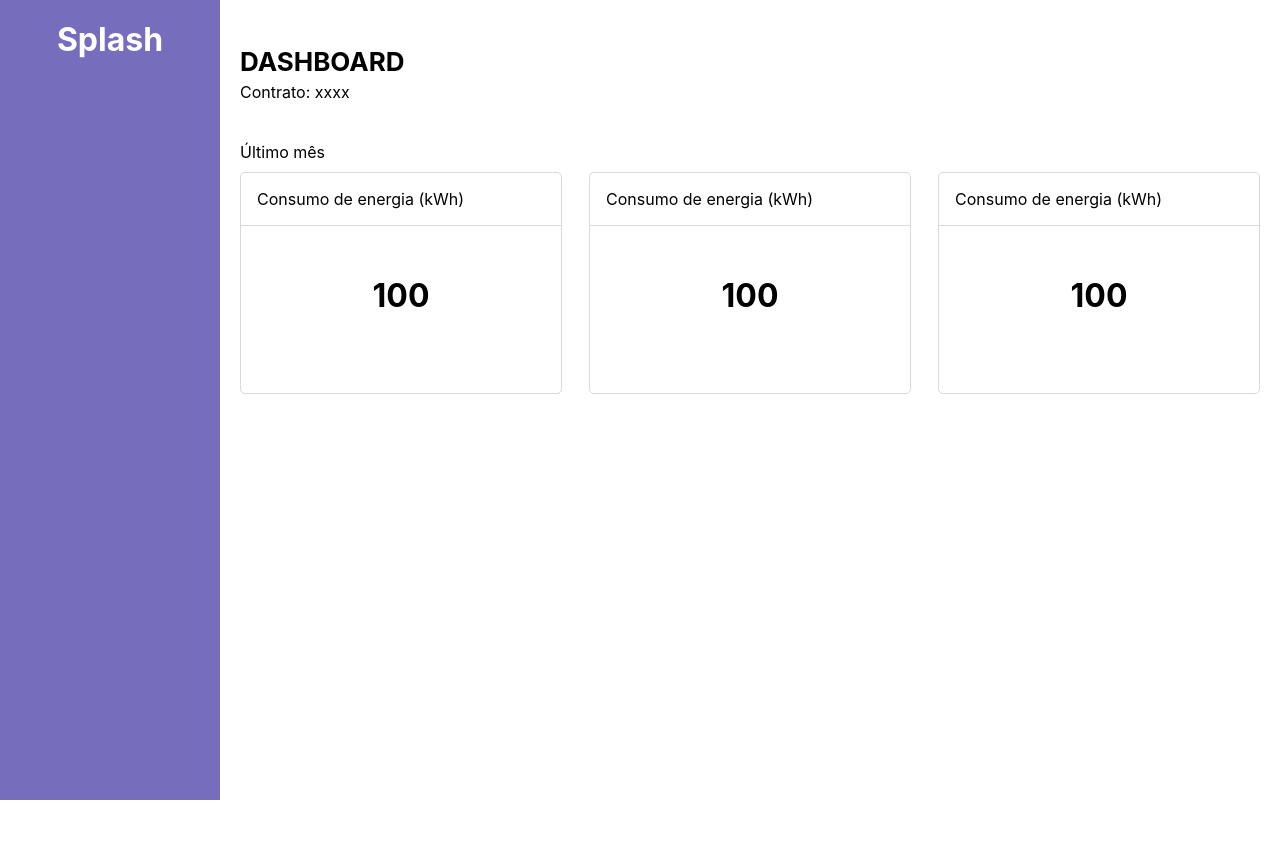
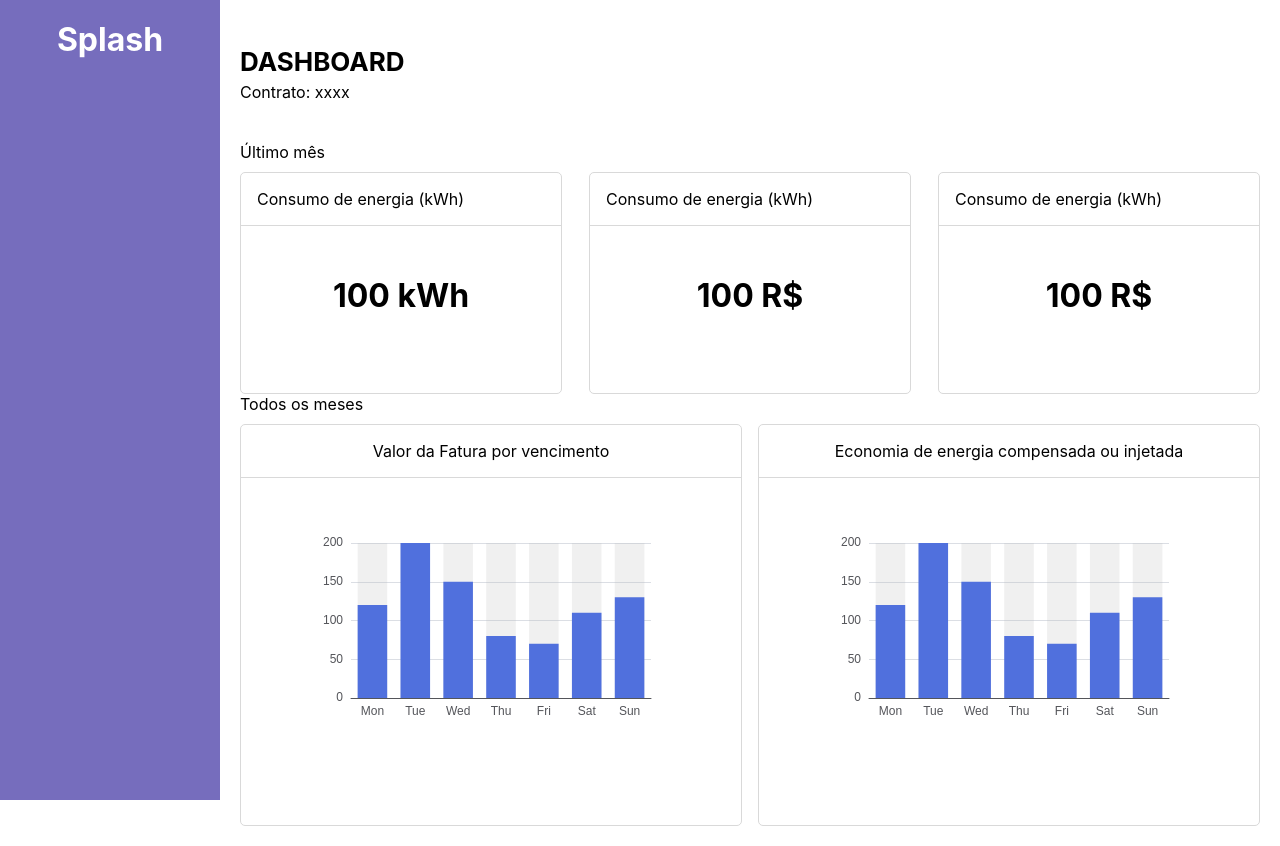
Before and after one commit to pedroMattos/energy-manager, a React (Create React App) app in the folder frontend/: page / in a window 1280 px wide. Before the commit the page ends 800 px from the top, so only its background shows below. Built offline with nearby package versions, Linux system fonts and the light colour scheme.

Commit message:
import graph cards to dashbpard

```diff
--- a/frontend/src/views/Dashboard/index.js
+++ b/frontend/src/views/Dashboard/index.js
@@ -1,3 +1,4 @@
+import GraphCard from "../../components/cards/graphCard";
 import MeditionCard from "../../components/cards/meditionCard";
 import { PageTitle } from "../styles";
 import { DashboardBody, DashboardHeader, DashboardMeditions, DashboardSection } from "./styles";
@@ -12,9 +13,14 @@ function Dashboard() {
       <p>Último mês</p>
       <DashboardBody>
         <DashboardMeditions>
-          <MeditionCard title={'Consumo de energia (kWh)'} value={100} />
-          <MeditionCard title={'Consumo de energia (kWh)'} value={100} />
-          <MeditionCard title={'Consumo de energia (kWh)'} value={100} />
+          <MeditionCard title={'Consumo de energia (kWh)'} value={100} unit={'kWh'} />
+          <MeditionCard title={'Consumo de energia (kWh)'} value={100} unit={'R$'} />
+          <MeditionCard title={'Consumo de energia (kWh)'} value={100} unit={'R$'} />
+        </DashboardMeditions>
+        <p>Todos os meses</p>
+        <DashboardMeditions>
+          <GraphCard title={'Valor da Fatura por vencimento'} />
+          <GraphCard title={'Economia de energia compensada ou injetada'} />
         </DashboardMeditions>
       </DashboardBody>
     </DashboardSection>
```
